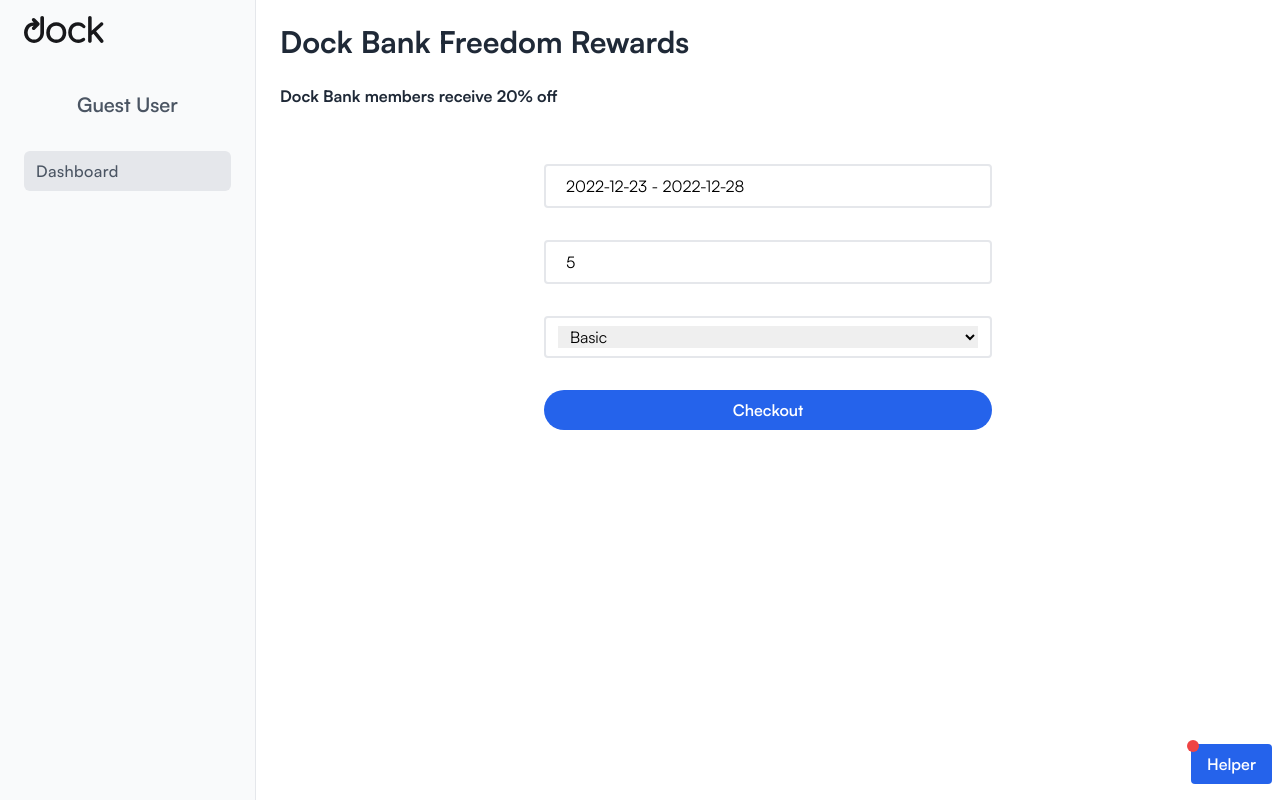
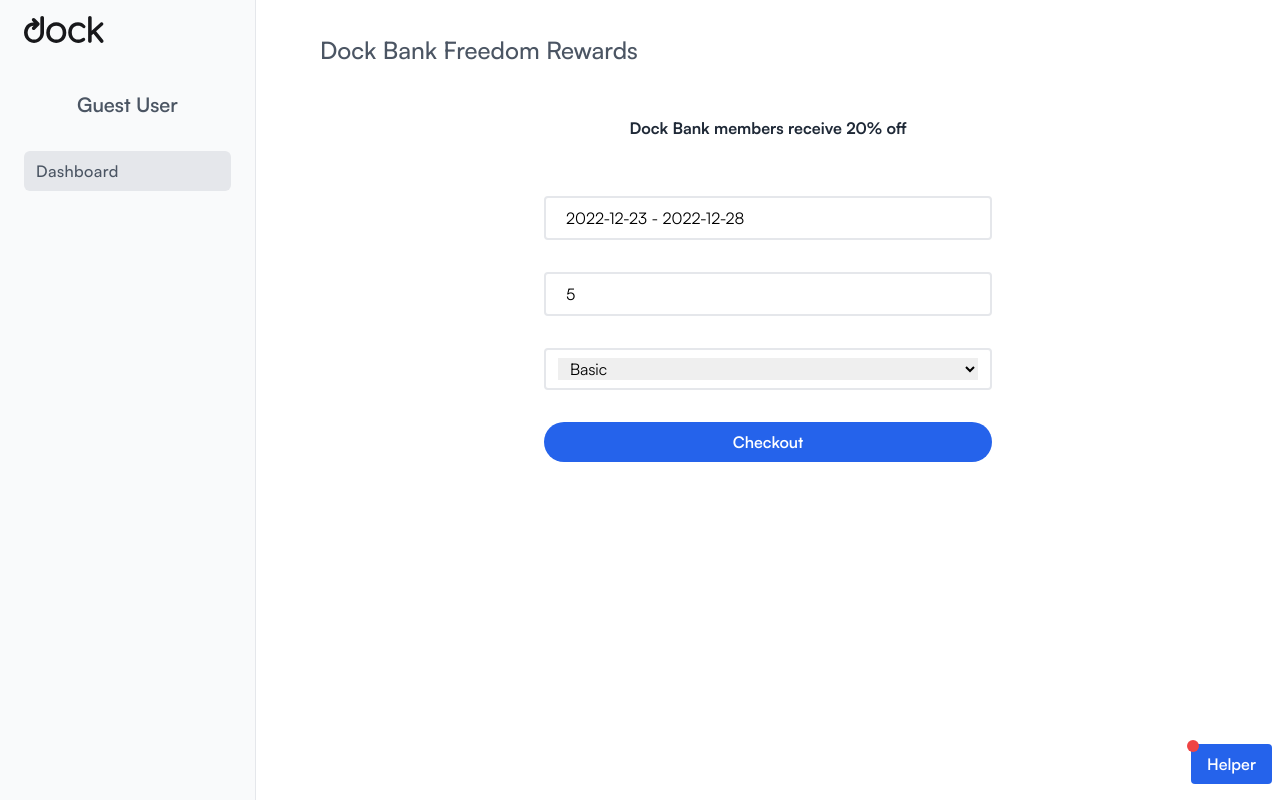
Before and after one commit to docknetwork/dock-bank-demo, a Next.js app: page /rewards-program in a window 1280 px wide. Built offline with nearby package versions, Linux system fonts and the light colour scheme; no server answers.

Commit message:
Fix UI on credit cards and reward program pages.

```diff
--- a/pages/credit-card.js
+++ b/pages/credit-card.js
@@ -3,7 +3,6 @@ import React, { useState } from 'react';
 import KYCPassed from 'components/kyc-passed';
 import CustomerInfoForm from 'components/customer-info-form';
 import PageLayout from 'components/page-layout';
-import PageTitle from 'components/page-title';
 import RequireProof from 'components/require-proof';
 
 const CreditCardQRCode = ({ onPresentedProof }) => (
@@ -29,8 +28,7 @@ export default function CreditCard() {
   };
 
   return (
-    <PageLayout>
-      <PageTitle>Dock Bank Credit Card</PageTitle>
+    <PageLayout title="Dock Bank Credit Card">
       {!isFormSubmitted && !isApplicationSubmitted && (
         <div className="grid w-full grid-cols-2 gap-2 px-8 md:px-32 lg:px-24">
           <div className="border-4 border-dashed">
--- a/pages/rewards-program.js
+++ b/pages/rewards-program.js
@@ -1,7 +1,6 @@
 import React, { useState } from 'react';
 
 import PageLayout from 'components/page-layout';
-import PageTitle from 'components/page-title';
 import RequireProof from 'components/require-proof';
 import { informations } from 'utils';
 
@@ -148,12 +147,9 @@ export default function RewardsProgram() {
   };
 
   return (
-    <PageLayout>
-      <PageTitle>
-        {!isCheckCompleted ? 'Dock Bank Freedom Rewards' : 'Checkout'}
-      </PageTitle>
+    <PageLayout title={!isCheckCompleted ? 'Dock Bank Freedom Rewards' : 'Checkout'}>
       {!isCheckCompleted && (
-        <h2 className="mb-6 font-bold text-gray-800 text-l">Dock Bank members receive 20% off</h2>
+        <h2 className="mb-6 font-bold text-center text-gray-800 text-l">Dock Bank members receive 20% off</h2>
       )}
       {!isSubmitted && !isCheckCompleted && (
         <RewardsProgramForm handleFormSubmit={handleFormSubmit} />
```
